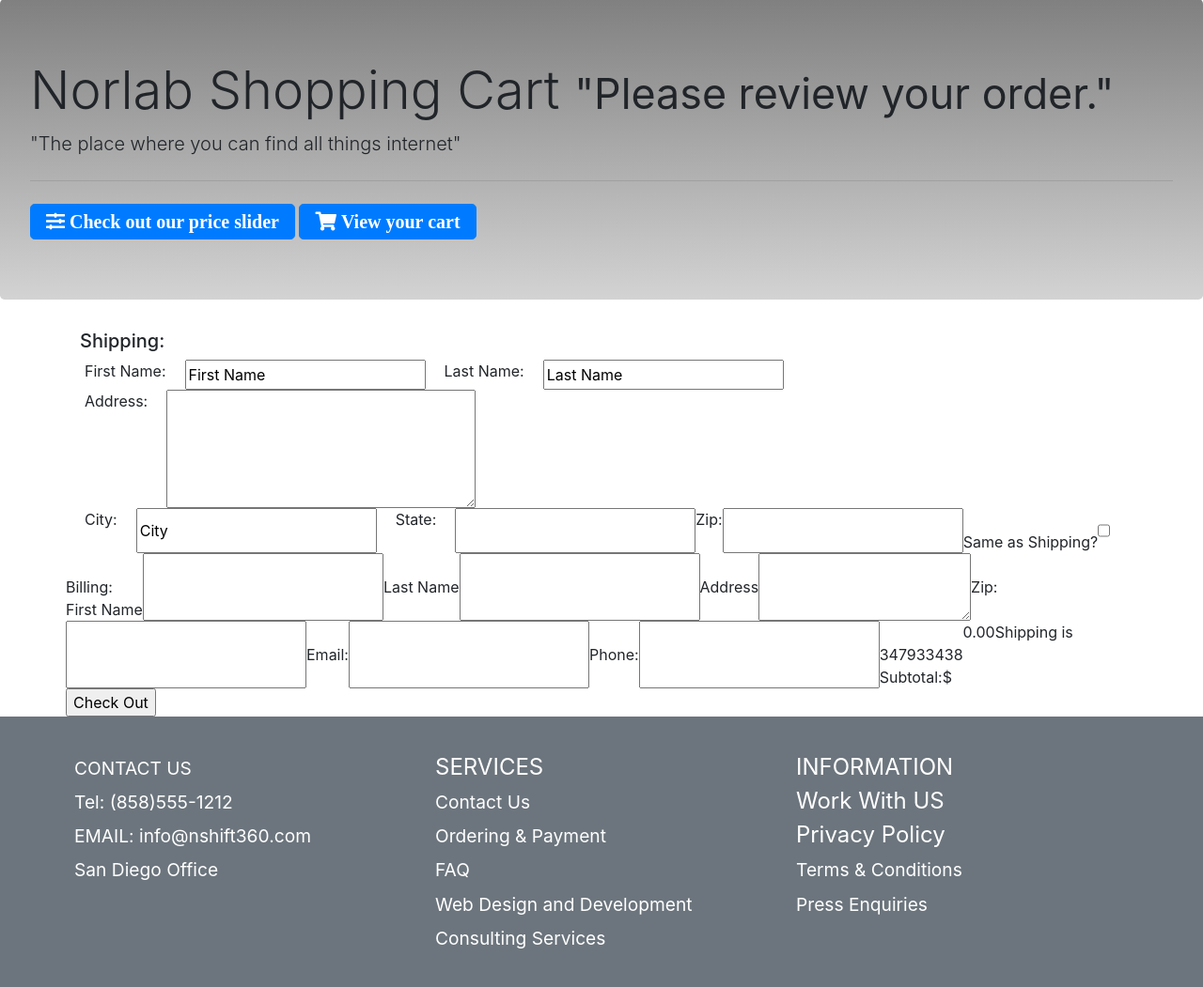
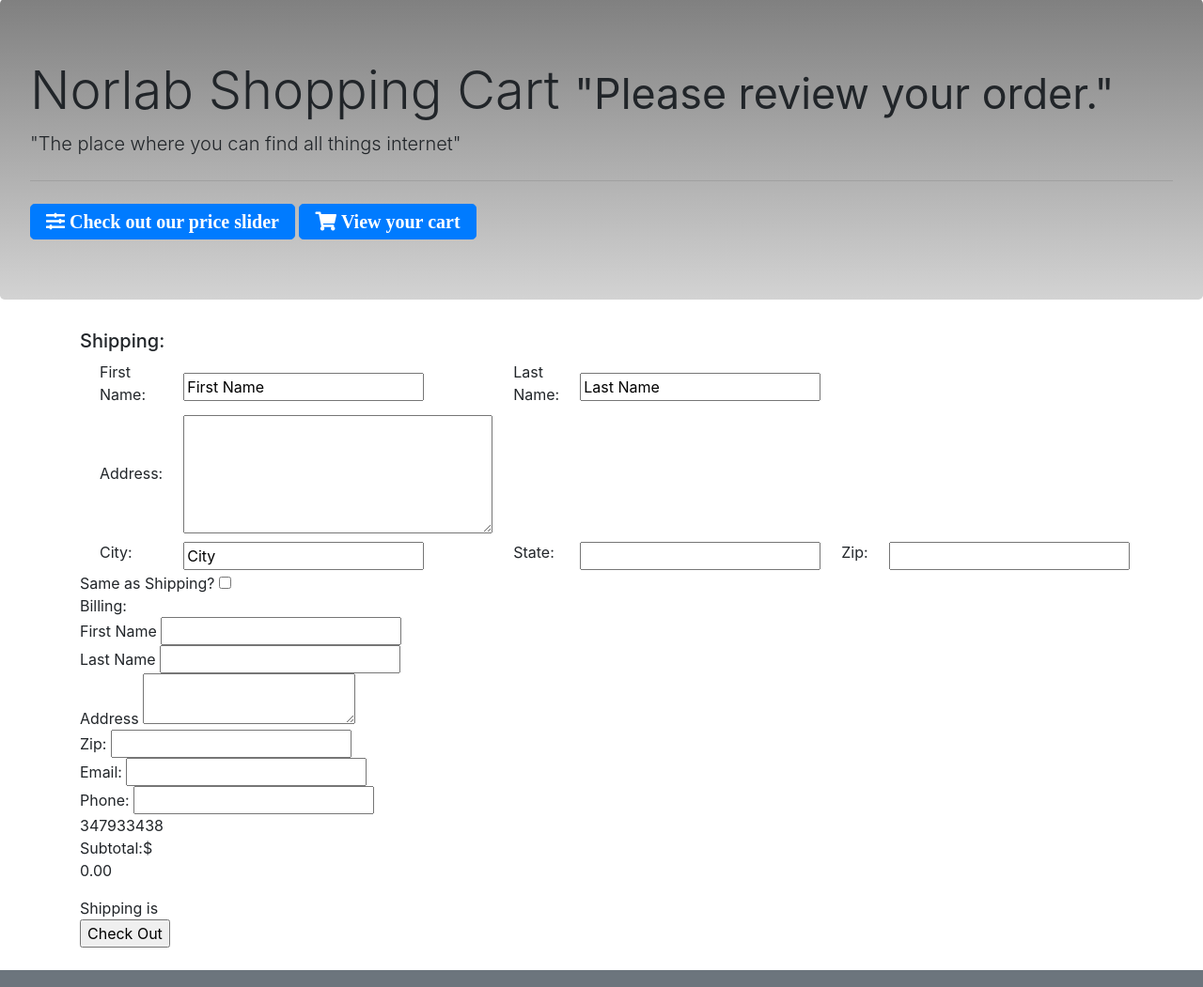
Before and after one commit to wisemanchild/mesacart, a PHP site: page /viewcart.php?remove=1 in a window 1280 px wide; the page is wider, and only the part inside the window is pictured. Shown: the part 113-1164 px from the top of that part at 94% size. Run offline with PHP 8.4, Linux system fonts and the light colour scheme; data that the repository does not hold is empty; some libraries are stand-ins or nearby versions.

Commit message:
file after download from remote

```diff
--- a/viewcart.php
+++ b/viewcart.php
@@ -35,8 +35,9 @@
             sendRequest(url);
         }
 
+        // nlm_note TODO change all == comparison operators to === to eliminate ambiguous warnings
         function sendRequest(url) {
-            if (url == 'ship') {
+            if (url === 'ship') {
                 state = document._xclick.billstate.value;
                 service = document._xclick.service.value;
                 zip = document._xclick.billzip.value;
@@ -133,9 +134,12 @@
             border-style: solid;
             padding: 20px;
         }
+
         .nlm_label {
-            padding-right: 20px;
-            padding-left: 20px;
+            padding-right: 10px;
+            margin-right: 10px;
+            padding-left: 10px;
+            margin-left: 10px;
         }
 
     </style>
@@ -190,9 +194,10 @@
 		$prodid      = $showrow[5];
 		$attribute   = $showrow[6];
 		?>
-        <item class="solid row" >
+        <item class="solid row">
             <img src="<?= $root; ?>thumbnail.php?pic=<?= $prodid . '/1.jpg&ht=100&wd=100'; ?>"/><br/>
-		<? echo $name . $attribute; ?> <a href="<?= $root; ?>viewcart.php?remove=<?= $cartitemnum; ?>">Remove</a> <br/>
+			<? echo $name . $attribute; ?> <a href="<?= $root; ?>viewcart.php?remove=<?= $cartitemnum; ?>">Remove</a>
+            <br/>
             <!--<br>-->
             Enter Coupon or Gift Certificate Code
             <input type="text" id="coupon" onblur="makeRequest('coup');"/>
@@ -217,25 +222,35 @@
     <form action="https://www.sandbox.paypal.com/us/cgi-bin/webscr"
           method="post" name="_xclick">
         <h5>Shipping:</h5>
-        <div class="row">
-        <label class="nlm_label" for="first_name">First Name:</label>
-        <input  type="text" name="first_name" value="First Name"/>
+        <!--<div class="row">-->
+        <TABLE BORDER="0">
+            <TR>
+                <TD><label class="nlm_label" for="first_name">First Name:</label></TD>
+                <TD><input type="text" name="first_name" value="First Name"/></TD>
 
-        <label class="nlm_label" for="last_name" class="d-inline">Last Name:</label>
-        <input type="text" name="last_name" value="Last Name"/>
-        </div>
-        <div class="row">
-        <label class="nlm_label" for="address1">Address:</label>
-        <textarea  name="address1" cols="30" rows="5" value="Address"></textarea>
-        </div>
-        <div class="row">
-        <label class="nlm_label" for="city">City:</label>
-        <input type="text" name="city" id="city" value="City"/>
-        <label class="nlm_label" for="state">State:</label>
-        <input type="text" name="state" id="state"/>
-        Zip:
-        <input type="text" name="zip" id="zip"/>
-        <br/>
+                <TD><label class="nlm_label" for="last_name" class="d-inline">Last Name:</label></TD>
+                <TD><input type="text" name="last_name" value="Last Name"/></TD>
+            </TR>
+
+            <!--</div>-->
+            <!--<div class="row">-->
+            <TR>
+                <TD><label class="nlm_label" for="address1">Address:</label></TD>
+                <TD><textarea name="address1" cols="30" rows="5" value="Address"></textarea></TD>
+            </TR>
+
+            <!-- </div>-->
+            <!--<div class="row">-->
+            <TR>
+                <TD><label class="nlm_label" for="city">City:</label></TD>
+                <TD><input type="text" name="city" id="city" value="City"/></TD>
+                <TD><label class="nlm_label" for="state">State:</label></TD>
+                <TD><input type="text" name="state" id="state"/></TD>
+                <TD><label class="nlm_label" for="zip">Zip:</label></TD>
+                <TD><input type="text" name="zip" id="zip"/>
+            </TR>
+        </TABLE>
+
         Same as Shipping?
         <input type="checkbox" id="ship" onClick="sameship();"/>
         <br/>
```
Lines whose indentation alone changed are shown as unchanged.
